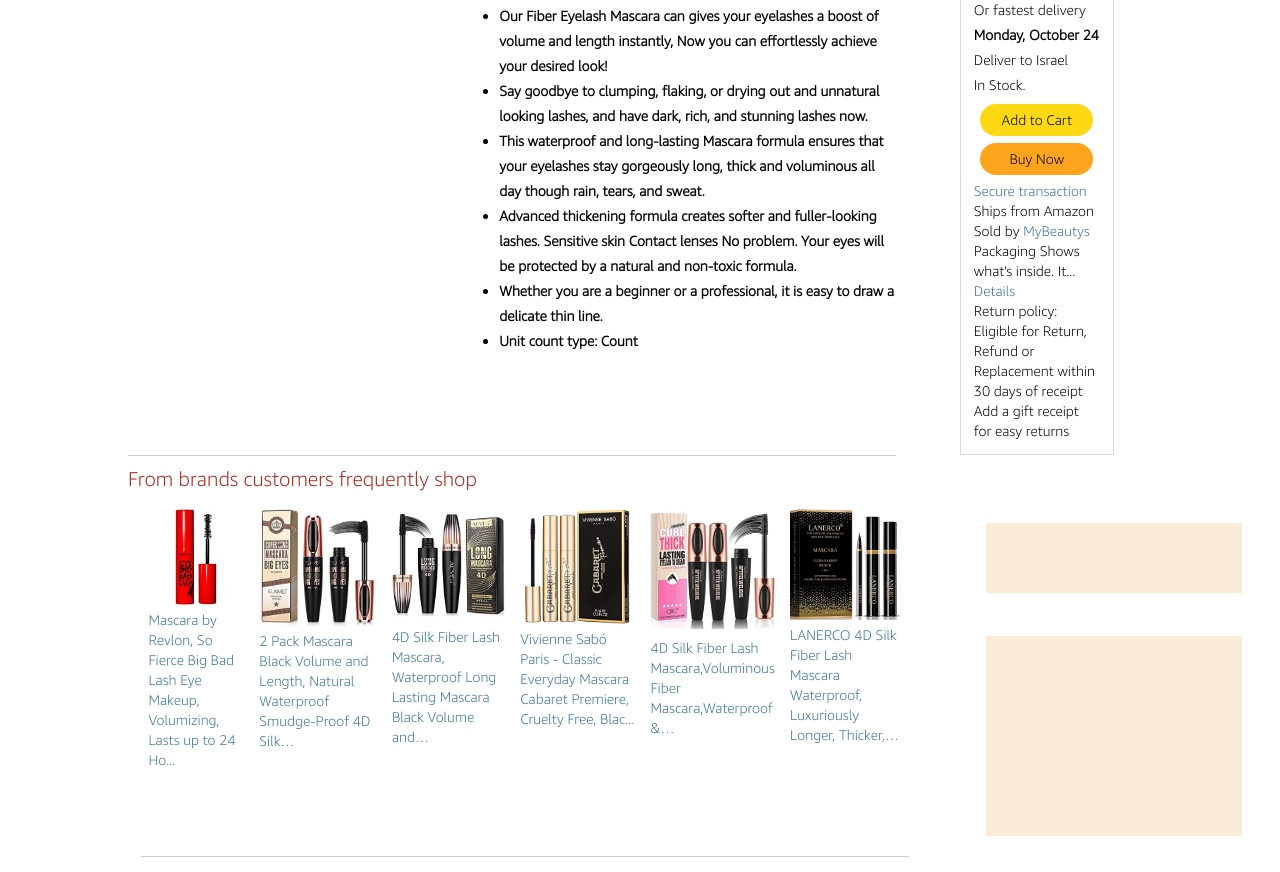
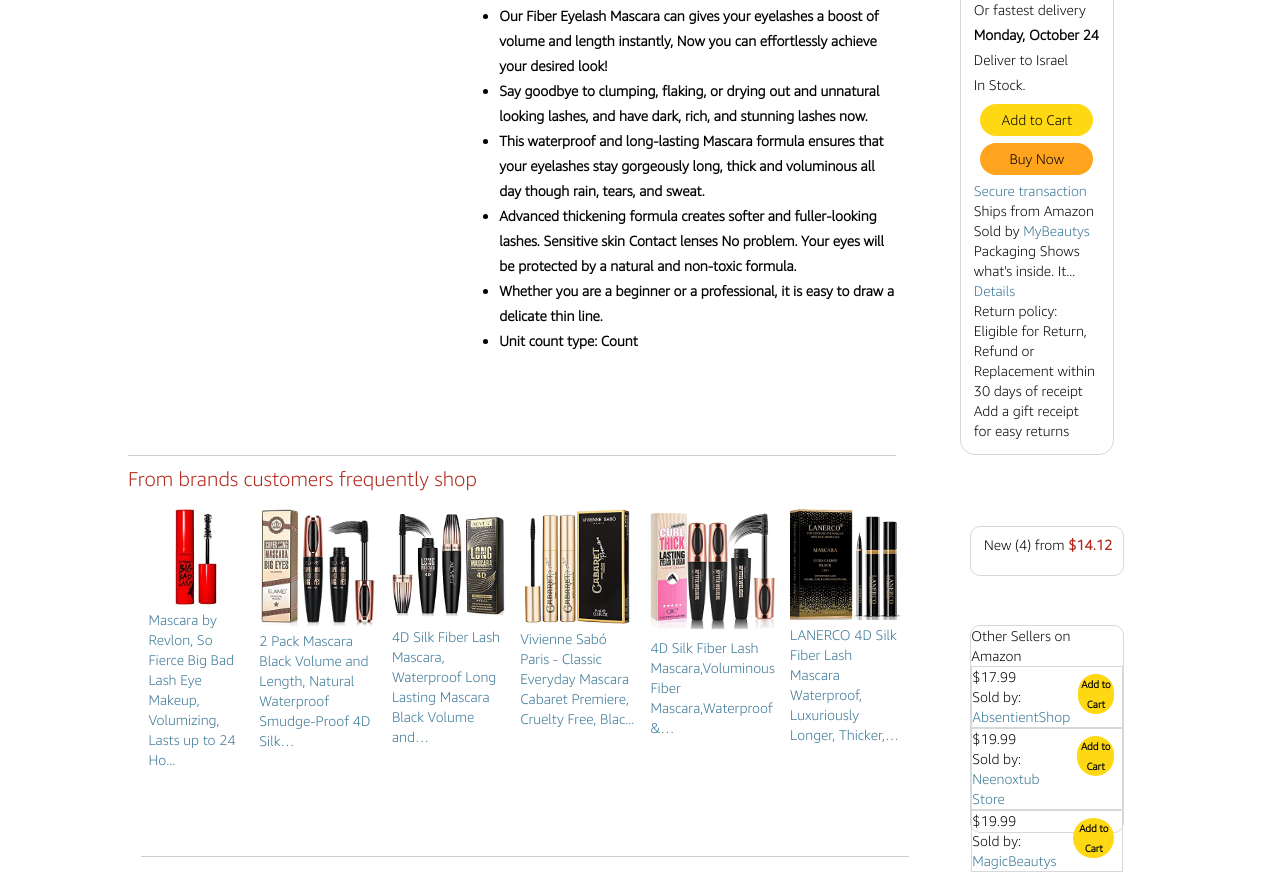
Before and after one commit to MiriFurman1/Amazon-page-mcokup, a plain HTML site: page index.html in a window 1280 px wide. Shown: the part 528-1400 px from the top of the page. Drawn offline with Linux system fonts and the light colour scheme.

Commit message:
footer added

```diff
--- a/index.html
+++ b/index.html
@@ -169,8 +169,32 @@ In Stock.</p>
                 </div>
             </div>
             <div class="other-container">
-                <div class="other-new"></div>
-                <div class="other-sellers"></div>
+                <div class="other-new">
+                    New (4) from <span> $14.12</span>
+                </div>
+                <div class="other-sellers">
+                    <h4>Other Sellers on Amazon </h4>
+                    <div class="box box1">
+                        <p><span>$17.99</span><br>
+                            Sold by: <a href=#>AbsentientShop</a>
+                        </p>
+                    <div class="add-btn small-btn">Add to Cart</div>
+                    </div>
+
+                    <div class="box box2">
+                        <p><span>$19.99</span><br>
+                            Sold by: <a href=#>Neenoxtub Store</a>
+                        </p>
+                    <div class="add-btn small-btn">Add to Cart</div>
+                    </div>
+
+                    <div class="box box3">
+                        <p><span>$19.99</span><br>
+                            Sold by: <a href=#>MagicBeautys</a>
+                        </p>
+                    <div class="add-btn small-btn">Add to Cart</div>
+                    </div>
+                </div>
             </div>
 
     </div>
--- a/style/mobile.css
+++ b/style/mobile.css
@@ -150,6 +150,7 @@
     }
     .describe{
         width:100%;
+        height:150vh;
     }
 
     .cart{
@@ -159,6 +160,13 @@
 
 
 /**footer**/
+
+.container2{
+    flex-direction: column;
+}
+.other-container{
+    display: none;
+}
 .car4{
     display: none;
 }
--- a/style/style.css
+++ b/style/style.css
@@ -278,8 +278,8 @@ line-height: 25px;
     width:12%;
     height: 750px;
     border:1px rgb(213,217,217) solid;
-
     padding-right: 1%;
+    border-radius: 15px;
 }
 
 .cart h3{
@@ -355,12 +355,35 @@ footer h2{
     margin: 1%;
 }
 .other-new{
-    background-color: antiquewhite;
-    height: 70px;
-
+    height: 50px;
+    width:60%;
+    margin-left: -6%;
+    border:1px rgb(213,217,217) solid;
+    padding-left: 5%;
+    padding-top: 3%;
+    border-radius: 10px;
+}
+.other-new span{
+    color: rgb(177,39,28);
+    font-weight: 600;
 }
 .other-sellers{
-    background-color: antiquewhite;
-    height: 200px;
+    font-size: 10px;
+    height: 208px;
+    border:1px rgb(213,217,217) solid;
+    border-radius: 10px;
+    margin-left: -6%;
+    width:60%;
+}
 
+.box{
+    display: flex;
+    border:1px rgb(213,217,217) solid;
 }
+.small-btn{
+width:40%;
+height: 10%;
+font-size: 10px;
+padding: 0;
+font-weight: 600;
+}
```
Also changed, not shown: img/lock.png (added).
